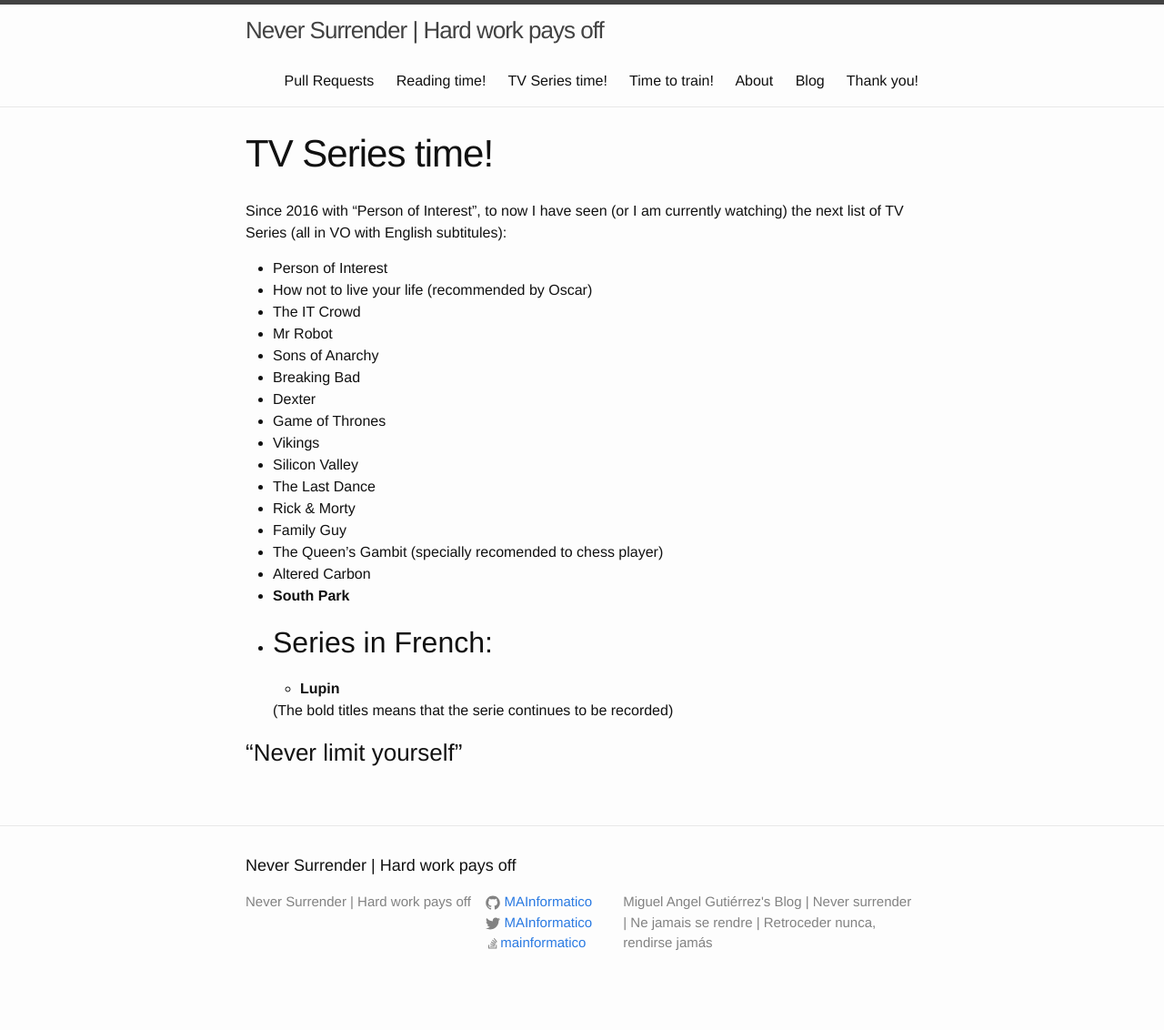
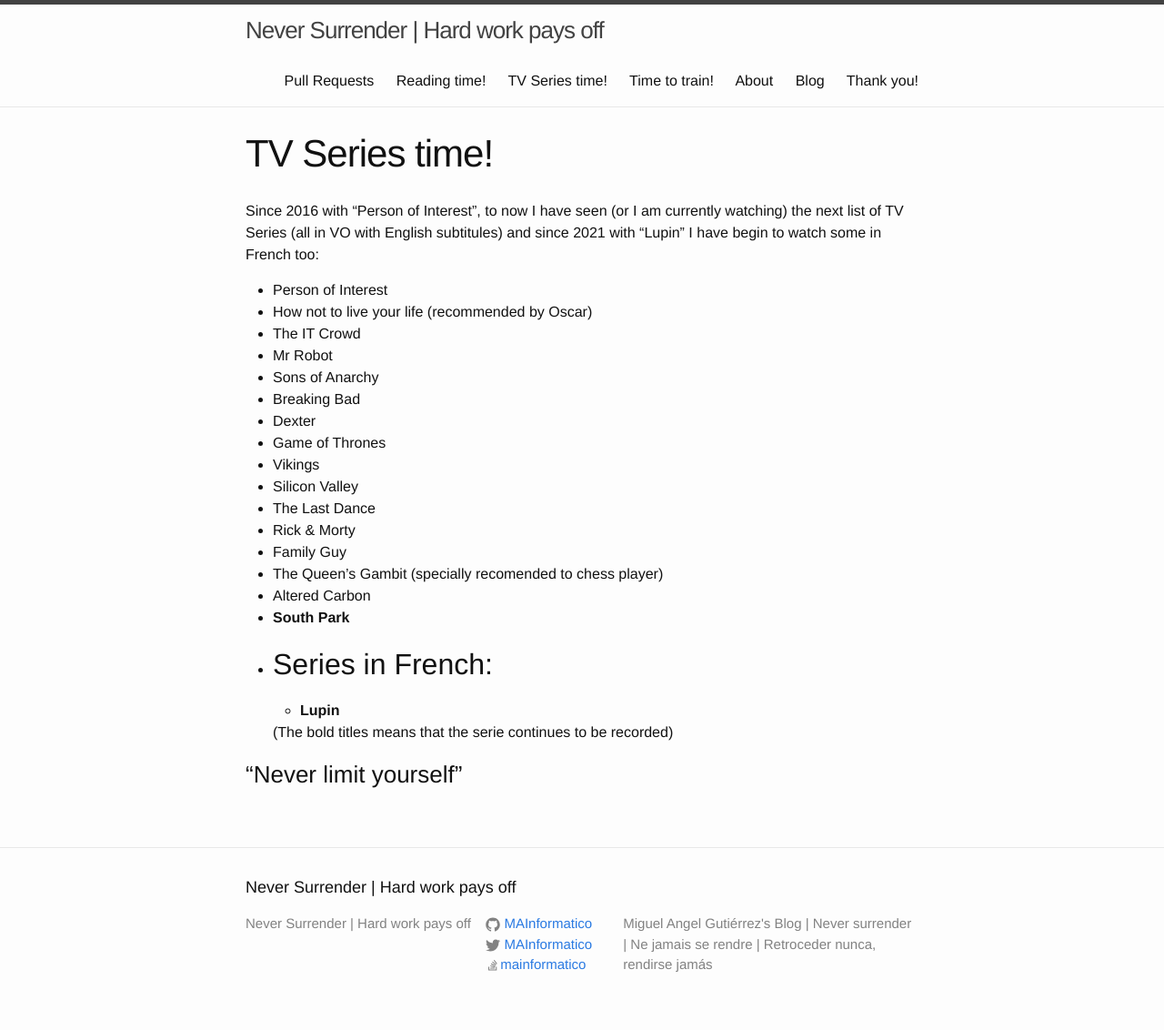
Before and after one commit to MAInformatico/MAInformatico.github.io, a Jekyll site: the page built from Series_Time.md, in a window 1280 px wide. Shown: the whole page at 91% size. Built offline with Jekyll 4.4.1, drawn with Linux system fonts in a browser that asks for light colours; before the commit the page ends 1108 px from its top, so only the background shows below that.

Commit message:
update series pages

```diff
--- a/Series_Time.md
+++ b/Series_Time.md
@@ -4,7 +4,7 @@
 permalink: /Series_Time/
 ---
 
-Since 2016 with "Person of Interest", to now I have seen (or I am currently watching) the next list of TV Series (all in VO with English subtitules):
+Since 2016 with "Person of Interest", to now I have seen (or I am currently watching) the next list of TV Series (all in VO with English subtitules) and since 2021 with "Lupin" I have begin to watch some in French too:
 
 * Person of Interest
 * How not to live your life (recommended by Oscar)
```
